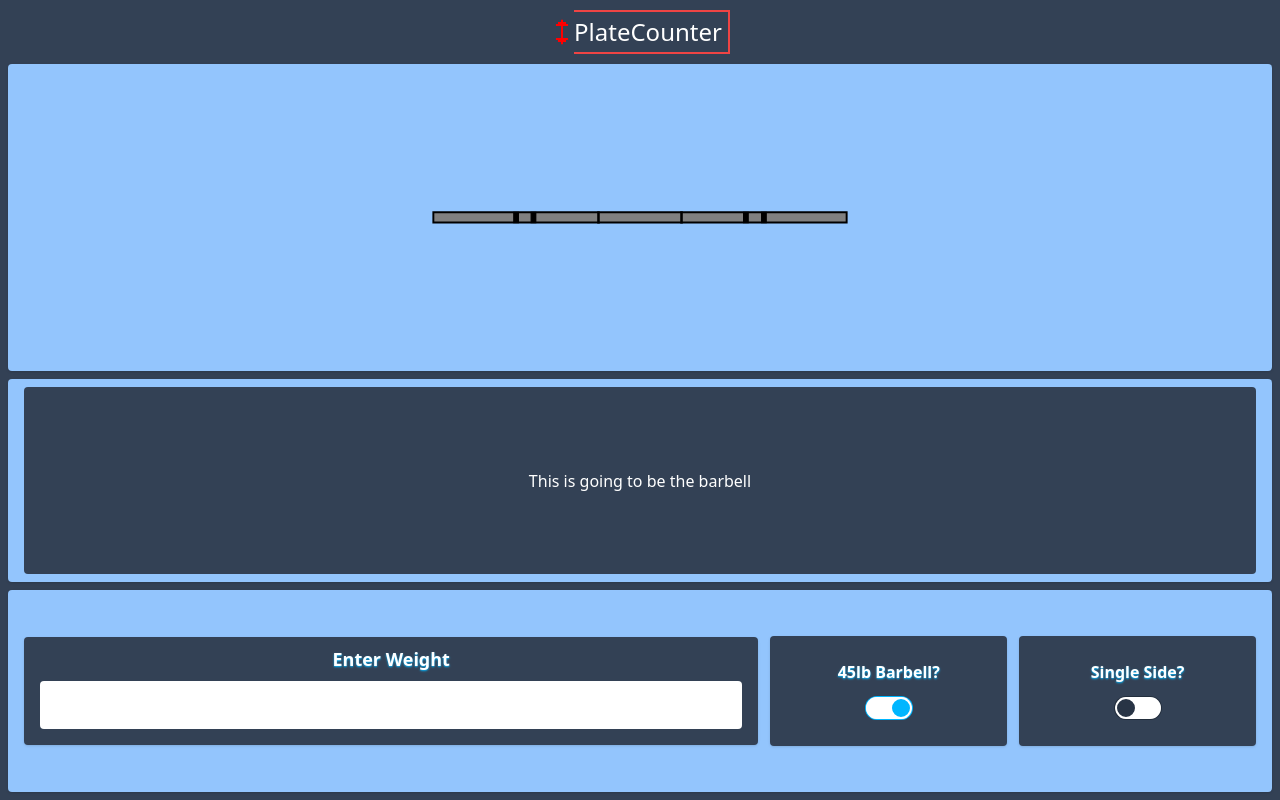
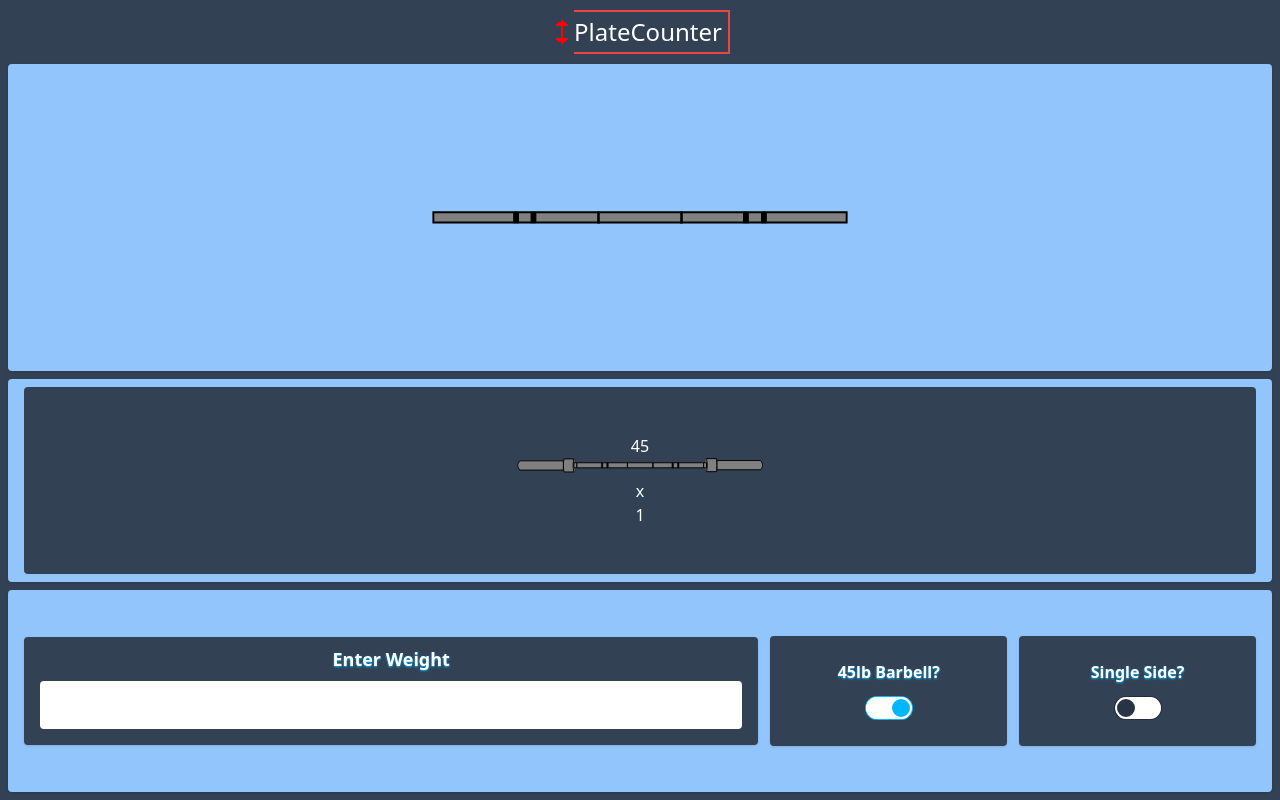
Before and after one commit to PeytonCurr/plate_counter, a React (Create React App) app: page / in a window 1280 px wide. Both pictures are taken after a click on the checkbox 888 px from the left and 707 px from the top of the page. Built offline with nearby package versions, Linux system fonts and the light colour scheme.

Commit message:
Added new SmallBarbell Svg and adjusted some spacing to make it fit

```diff
--- a/src/components/Stats.jsx
+++ b/src/components/Stats.jsx
@@ -1,4 +1,5 @@
 import React, { useEffect } from 'react'
+import SmallBarBell from './svgs/SmallBarBell.jsx';
 
 function Stats(props) {
 
@@ -34,7 +35,7 @@ function Stats(props) {
     <div className={'bg-blue-300 rounded shadow grid p-2 sm:px-4 row-span-1 sm:row-span-2 ' + (props.single ? ' grid-cols-1 pb-3 md:pb-6 md:pt-4 stack items-center ' : '  ') + (props.barBell ? ' grid-cols-5 ' : ' md:row-span-5 grid-cols-2 md:grid-cols-1 gap-2 sm:gap-4 ') + ((!props.single && !props.barBell) && ' md:py-4 ')}>
 
 
-      <div className={' bg-slate-700 p-6 py-2 h-full' + (props.barBell ? ' col-span-2 rounded-l ' : ' shadow rounded ')}>
+      <div className={' bg-slate-700 p-6 py-2 h-full' + (props.barBell ? ' col-span-2 rounded-l pr-2 md:pr-6 ' : ' shadow rounded ')}>
         {(!props.single && !props.barBell) &&
           <div className='fixed pt-1 ' >L</div>
         }
@@ -64,11 +65,18 @@ function Stats(props) {
 
 
       {props.barBell &&
-        <div className='bg-slate-700 py-2 h-full col-span-1 text-center flex justify-center items-center'>This is going to be the barbell</div>
+        <div className='bg-slate-700 py-2 col-span-1 flex flex-col justify-center items-center text-center'>
+          <p className=''>45</p>
+          <div className='w-full mb-1.5'>
+            <SmallBarBell />
+          </div>
+          <p className='text-xs sm:text-base'> x </p>
+          <p className='text-xs sm:text-base'>1</p>
+        </div>
       }
 
 
-      <div className={' bg-slate-700 p-6 py-2 h-full ' + (props.single && ' w-[103%] ') + (props.barBell ? ' col-span-2 rounded-r ' : ' shadow rounded ')}>
+      <div className={' bg-slate-700 p-6 py-2 h-full ' + (props.single && ' w-[103%] ') + (props.barBell ? ' col-span-2 rounded-r pl-2 md:pl-6 ' : ' shadow rounded ')}>
         {(!props.single && !props.barBell) &&
           <div className='fixed pt-1' >R</div>
         }
--- a/src/components/svgs/SmallBarBell.jsx
+++ b/src/components/svgs/SmallBarBell.jsx
@@ -2,22 +2,22 @@ import React from 'react'
 
 function SmallBarBell(props) {
   return (
-    <svg transform={props.transform} viewBox="0 0 1018 46" fill="none" xmlns="http://www.w3.org/2000/svg">
-      <path d="M830 14.9999H188V30.9999H830V14.9999Z" fill="#808080" stroke="black" stroke-width="3" />
-      <path d="M320 14.9999H313V30.9999H320V14.9999Z" fill="black" stroke="black" stroke-width="2" />
-      <path d="M347 14.9999H340V30.9999H347V14.9999Z" fill="black" stroke="black" stroke-width="2" />
-      <path d="M677 14.9999H670V30.9999H677V14.9999Z" fill="black" stroke="black" stroke-width="2" />
-      <path d="M705 14.9999H698V30.9999H705V14.9999Z" fill="black" stroke="black" stroke-width="2" />
-      <path d="M445 14.9999H444V30.9999H445V14.9999Z" fill="black" stroke="black" stroke-width="3" />
-      <path d="M574 14.9999H573V30.9999H574V14.9999Z" fill="black" stroke="black" stroke-width="3" />
+    <svg transform={props.transform} viewBox="0 0 776 46" fill="none" xmlns="http://www.w3.org/2000/svg">
+      <path d="M588 15H188V31H588V15Z" fill="#808080" stroke="black" stroke-width="3" />
+      <path d="M270.243 15H265.882V31H270.243V15Z" fill="black" stroke="black" stroke-width="2" />
+      <path d="M287.065 15H282.704V31H287.065V15Z" fill="black" stroke="black" stroke-width="2" />
+      <path d="M510.118 15H505.757V31H510.118V15Z" fill="black" stroke="black" stroke-width="2" />
+      <path d="M492.673 15H488.312V31H492.673V15Z" fill="black" stroke="black" stroke-width="2" />
+      <path d="M348.125 15H347.502V31H348.125V15Z" fill="black" stroke="black" stroke-width="3" />
+      <path d="M428.498 15H427.875V31H428.498V15Z" fill="black" stroke="black" stroke-width="3" />
       <path d="M147.472 43.9999C145.509 26.3136 145.509 20.2842 147.472 2.99988H179C175.86 16.2646 175.86 28.7254 179 43.9999H147.472Z" fill="#808080" stroke="black" stroke-width="3" />
       <path d="M183.5 23.4999C183.5 29.6981 183.165 35.3 182.626 39.3437C182.356 41.3692 182.037 42.9836 181.691 44.0814C181.517 44.6339 181.345 45.0259 181.186 45.2698C181.094 45.4101 181.031 45.4667 181 45.4887C180.969 45.4667 180.906 45.4101 180.814 45.2698C180.655 45.0259 180.483 44.6339 180.309 44.0814C179.963 42.9836 179.644 41.3692 179.374 39.3437C178.835 35.3 178.5 29.6981 178.5 23.4999C178.5 17.3016 178.835 11.6998 179.374 7.65606C179.644 5.63056 179.963 4.01619 180.309 2.91836C180.483 2.36591 180.655 1.97381 180.814 1.72996C180.906 1.58967 180.969 1.53308 181 1.51107C181.031 1.53308 181.094 1.58967 181.186 1.72996C181.345 1.97381 181.517 2.36591 181.691 2.91836C182.037 4.01619 182.356 5.63056 182.626 7.65606C183.165 11.6998 183.5 17.3016 183.5 23.4999Z" fill="#808080" stroke="black" />
       <path d="M188 14.9999H179V30.9999H188V14.9999Z" fill="#808080" stroke="black" stroke-width="3" />
-      <path d="M870.528 2.00006C872.491 19.6863 872.492 25.7157 870.529 43.0001L839.002 43.0013C842.141 29.7364 842.14 17.2757 839 2.00127L870.528 2.00006Z" fill="#808080" stroke="black" stroke-width="3" />
-      <path d="M834.501 22.5014C834.501 16.3032 834.836 10.7013 835.375 6.65758C835.645 4.63207 835.963 3.01769 836.309 1.91985C836.483 1.36738 836.655 0.975284 836.814 0.731423C836.906 0.591146 836.969 0.534548 837 0.512533C837.031 0.534546 837.094 0.591138 837.186 0.731409C837.345 0.975257 837.517 1.36734 837.691 1.9198C838.037 3.01761 838.356 4.63197 838.626 6.65745C839.165 10.7011 839.501 16.303 839.501 22.5012C839.501 28.6995 839.166 34.3014 838.627 38.3451C838.357 40.3706 838.039 41.985 837.693 43.0828C837.518 43.6353 837.346 44.0274 837.187 44.2712C837.096 44.4115 837.033 44.4681 837.002 44.4901C836.971 44.4681 836.907 44.4115 836.816 44.2713C836.657 44.0274 836.485 43.6353 836.311 43.0829C835.965 41.9851 835.646 40.3707 835.376 38.3452C834.836 34.3015 834.501 28.6997 834.501 22.5014Z" fill="#808080" stroke="black" />
-      <path d="M830.001 31.0016L839.001 31.0013L839.001 15.0013L830.001 15.0016L830.001 31.0016Z" fill="#808080" stroke="black" stroke-width="3" />
+      <path d="M628.528 2.00006C630.491 19.6863 630.492 25.7157 628.529 43.0001L597.002 43.0013C600.141 29.7364 600.14 17.2757 597 2.00127L628.528 2.00006Z" fill="#808080" stroke="black" stroke-width="3" />
+      <path d="M592.501 22.5014C592.501 16.3032 592.836 10.7013 593.375 6.65758C593.645 4.63207 593.963 3.01769 594.309 1.91985C594.483 1.36738 594.655 0.975284 594.814 0.731423C594.906 0.591146 594.969 0.534548 595 0.512533C595.031 0.534546 595.094 0.591138 595.186 0.731409C595.345 0.975257 595.517 1.36734 595.691 1.9198C596.037 3.01761 596.356 4.63197 596.626 6.65745C597.165 10.7011 597.501 16.303 597.501 22.5012C597.501 28.6995 597.166 34.3014 596.627 38.3451C596.357 40.3706 596.039 41.985 595.693 43.0828C595.518 43.6353 595.346 44.0274 595.187 44.2712C595.096 44.4115 595.033 44.4681 595.002 44.4901C594.971 44.4681 594.907 44.4115 594.816 44.2713C594.657 44.0274 594.485 43.6353 594.311 43.0829C593.965 41.9851 593.646 40.3707 593.376 38.3452C592.836 34.3015 592.501 28.6997 592.501 22.5014Z" fill="#808080" stroke="black" />
+      <path d="M588.001 31.0016L597.001 31.0013L597.001 15.0013L588.001 15.0016L588.001 31.0016Z" fill="#808080" stroke="black" stroke-width="3" />
       <path d="M8.41056 38C-0.136873 25.4902 -0.136837 21.2255 8.41056 9H145.688C145.255 18.942 146.57 27.8114 145.688 38H8.41056Z" fill="#808080" stroke="black" stroke-width="3" />
-      <path d="M1009.59 8C1018.14 20.5098 1018.14 24.7745 1009.59 37L872.312 37C872.745 27.058 871.43 18.1886 872.312 8L1009.59 8Z" fill="#808080" stroke="black" stroke-width="3" />
+      <path d="M767.589 8C776.137 20.5098 776.137 24.7745 767.589 37L630.312 37C630.745 27.058 629.43 18.1886 630.312 8L767.589 8Z" fill="#808080" stroke="black" stroke-width="3" />
     </svg>
   )
 }
```
Also changed, not shown: src/assets/SmallBarBell.svg.
